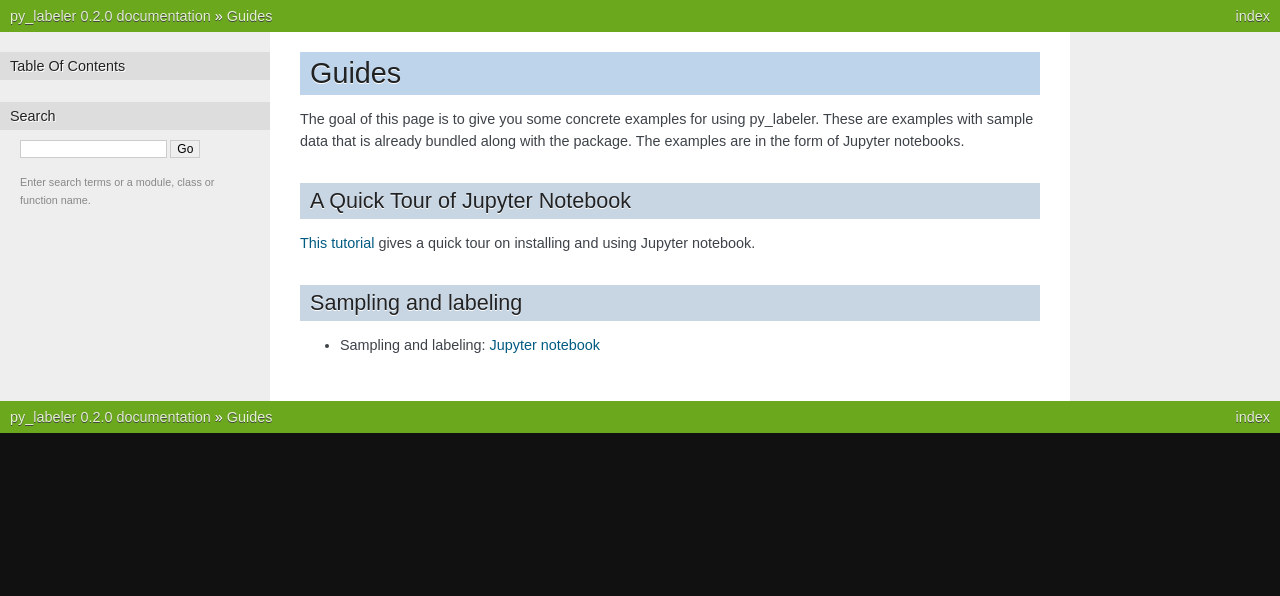
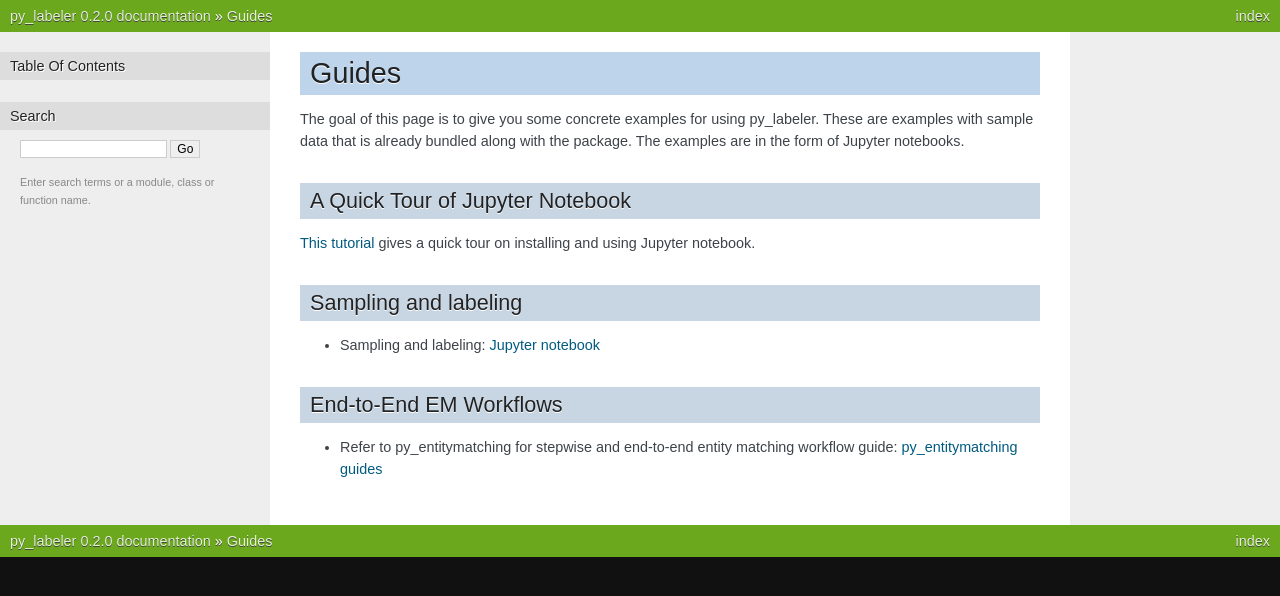
Before and after one commit to anhaidgroup/py_labeler, a Sphinx documentation site: the page built from docs/user_manual/guides.rst, in a window 1280 px wide. Shown: the top 596 px of the page. Built offline with Sphinx 7.4.7, drawn with Linux system fonts in a browser that asks for light colours.

Commit message:
reference to py_entitymatching guides

```diff
--- a/docs/user_manual/guides.rst
+++ b/docs/user_manual/guides.rst
@@ -14,3 +14,7 @@
 Sampling and labeling
 -----------------------
 * Sampling and labeling: `Jupyter notebook <https://nbviewer.jupyter.org/github/anhaidgroup/py_entitymatching/blob/rel_0.2.x/notebooks/guides/step_wise_em_guides/Sampling%20and%20Labeling.ipynb>`_
+
+End-to-End EM Workflows
+------------------------
+* Refer to py_entitymatching for stepwise and end-to-end entity matching workflow guide: `py_entitymatching guides <https://github.com/anhaidgroup/py_entitymatching/blob/master/docs/user_manual/guides.rst>`_
```
